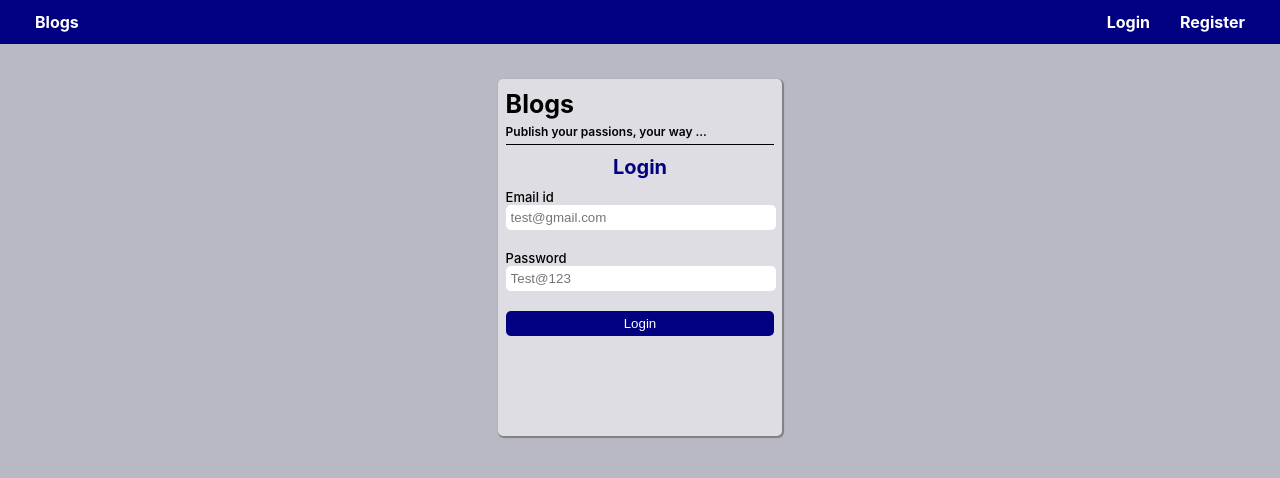
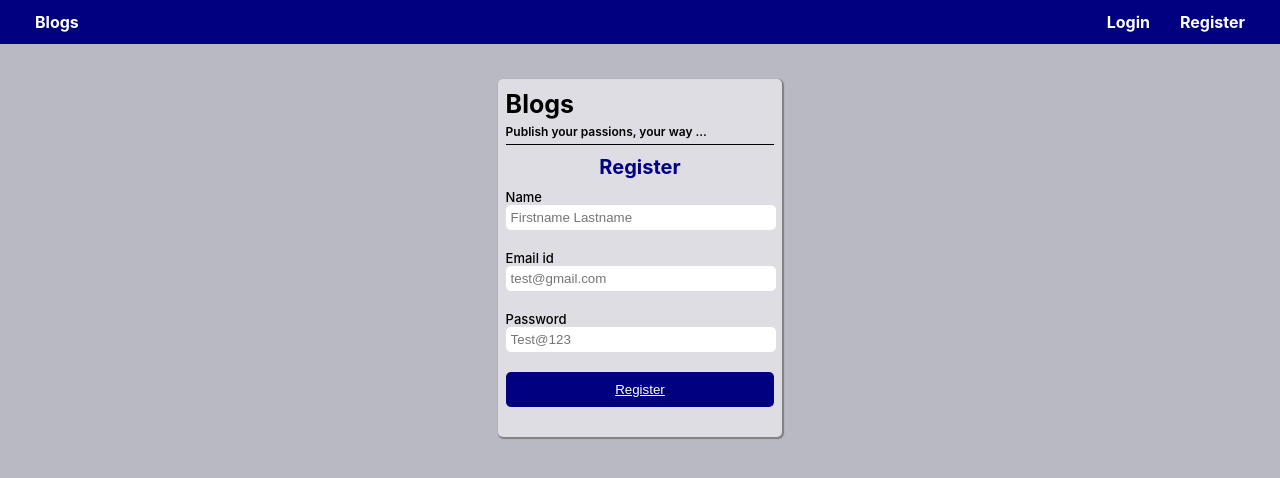
Before and after one commit to ShravaniGunjal/blogs-app, a React (Create React App) app: page / in a window 1280 px wide. Shown: the top 478 px of the page. Built offline with nearby package versions, Linux system fonts and the light colour scheme.

Commit message:
created Dashboard and Register folders

```diff
--- a/src/App.js
+++ b/src/App.js
@@ -1,13 +1,16 @@
 import logo from './logo.svg';
 import './App.css';
 import Login from './Components/Login/Login';
+import Dashboard from './Components/Dashboard/Dashboard';
+import Register from './Components/Register/Register';
 
 
 function App() {
   return (
    <div>
-    <Login/>
-
+    {/* <Login/> */}
+    {/* <Dashboard/> */}
+    <Register/>
    </div>
   );
 }
--- /dev/null
+++ b/src/Components/Dashboard/Dashboard.css
@@ -0,0 +1,23 @@
+.blogsBox{
+    background-color: rgb(221, 221, 227);
+    width: 45%;
+    margin: auto;
+    margin-top: 20px;
+    padding: 20px 8px;
+    /* height: 20vh; */
+    border-radius: 5px;
+    box-shadow: 3px 3px 3px 3px gray;
+}
+.footerButtons{
+    display: flex;
+    justify-content: end;
+    padding: 20px 0px;
+    gap: 10px;
+}
+.button{
+    color: white;
+    background-color: navy;
+    border: none;
+    padding: 5px 8px;
+    border-radius: 5px;
+}
--- /dev/null
+++ b/src/Components/Dashboard/Dashboard.js
@@ -0,0 +1,27 @@
+import "./Dashboard.css"
+function Dashboard() {
+
+    return (
+        <div className="background">
+            <div className="header">
+                <div>Blogs</div>
+                <div className="headerRightSection">
+                    <span>Login</span>
+                    <span>Register</span>
+                </div>
+            </div>
+            <div>
+                <div className="blogsBox">
+                    <div className="blogs">Blogs!</div>
+                    <div className="blogsDes">Publish your passions, your way ...</div>
+                    <div className="footerButtons">
+                    <button className="button">Login</button>
+                    <button className="button">Register</button>
+                    </div>
+                </div>
+            </div>
+
+        </div>
+    )
+}
+export default Dashboard;
--- /dev/null
+++ b/src/Components/Register/Register.css
@@ -0,0 +1,19 @@
+.blogsLoginBox1{
+    width: 21%;
+    margin: auto;
+    margin-top: 35px;
+    background-color: rgb(221, 221, 227);
+    padding: 10px 8px;
+    border-radius: 5px;
+    box-shadow: 1px 1px 1px 1px gray;
+    padding-bottom: 30px;
+}
+.registerButton{
+    width: 100%;
+    background-color: navy;
+    color: white;
+    border-radius: 5px;
+    border: none;
+    padding: 10px;
+    text-decoration: underline;
+}
--- /dev/null
+++ b/src/Components/Register/Register.js
@@ -0,0 +1,29 @@
+import "./Register.css"
+function Register(){
+    return(
+        <div className="background">
+        <div className="header">
+        <div>Blogs</div>
+        <div className="headerRightSection">
+            <span>Login</span>
+            <span>Register</span>
+        </div>
+        </div>
+        <div>
+            <div className="blogsLoginBox1">
+                <div className="blogs">Blogs</div>
+                <div className="blogsDes">Publish your passions, your way ...</div>
+                <div className="login">Register</div>
+                 <div className="inputText">Name</div>
+                <input type='text' placeholder="Firstname Lastname" className="textBox"/>
+                <div className="inputText">Email id</div>
+                <input type='text' placeholder="test@gmail.com" className="textBox"/>
+                <div className="inputText">Password</div>
+                <input type="password" placeholder="Test@123" className="textBox"/>
+                <div><button className="registerButton">Register</button></div>
+            </div>
+        </div>
+    </div>
+    )
+}
+export default Register;
```
